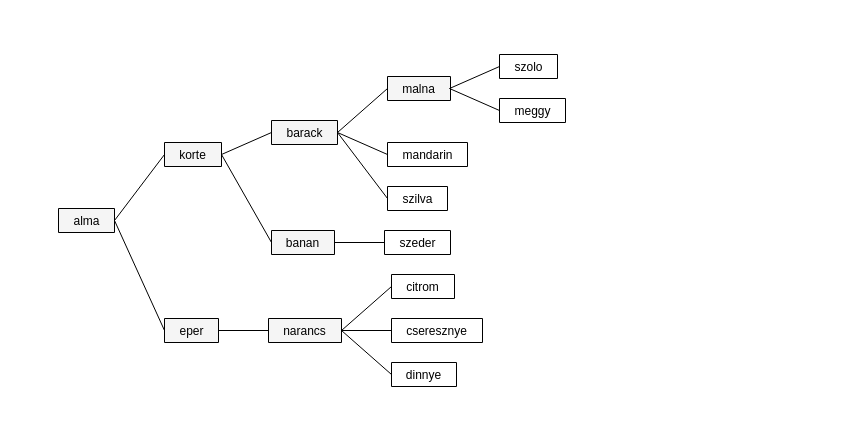
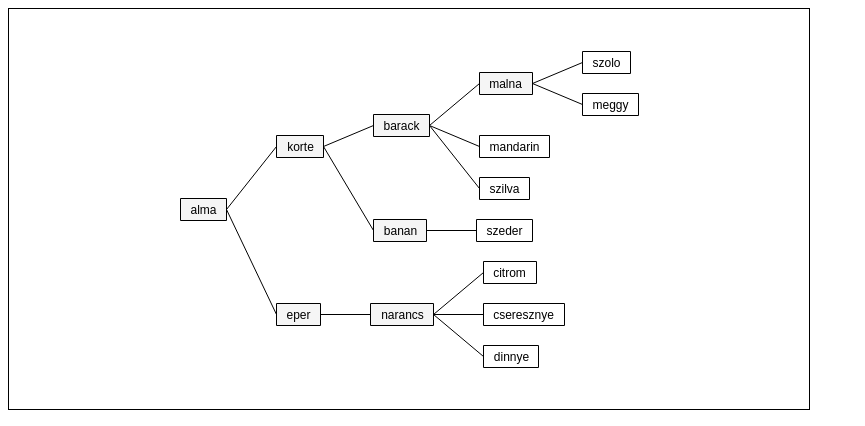
Before and after one commit to kovacsv/TreeViewer, a plain HTML site: page sandbox/canvasexample.html in a window 1280 px wide. Shown: the whole page, without its empty margins (0-865 px from the left). Drawn offline with Linux system fonts and the light colour scheme.

Commit message:
Automatic layout calculation.

```diff
--- a/sandbox/canvasexample.html
+++ b/sandbox/canvasexample.html
@@ -85,8 +85,8 @@
 			var drawer = new TV.CanvasDrawer (canvas, style);
 			var tree = new TV.TreeViewer (drawer);
 			tree.LoadData (json);
-			tree.SetNodesAutomaticSize ();
-			tree.Update ();
+			tree.SetNodesToAutomaticSize ();
+			tree.UpdateAligned ();
 		}
 
 	    window.onload = function ()
@@ -98,7 +98,7 @@
 </head>
 
 <body>
-	<canvas id="example" width="800" height="400">
+	<canvas id="example" width="800" height="400" style="border:1px solid #000000;">
 	</canvas>
 </body>
 
--- a/src/canvasdrawer.js
+++ b/src/canvasdrawer.js
@@ -17,14 +17,20 @@ TV.CanvasDrawer.prototype.RegisterEvents = function (events)
 	this.canvas.addEventListener ('mousewheel', this.OnMouseWheel.bind (this), false);
 };
 
-TV.CanvasDrawer.prototype.SetAutomaticNodeSize = function (node)
+TV.CanvasDrawer.prototype.GetDrawingSize = function (node)
+{
+	var result = new TV.Point (this.canvas.width, this.canvas.height);
+	return result;
+};
+
+TV.CanvasDrawer.prototype.GetNodeSize = function (node)
 {
 	var fontSize = this.style.GetFontSize (1.0);
 	var fontFamily = this.style.GetFontFamily ();
 	this.context.font = fontSize + 'px ' + fontFamily;
 	var textSize = this.context.measureText (node.GetText ());
-	node.size.x = textSize.width + 30;
-	node.size.y = fontSize * 2;
+	var result = new TV.Point (textSize.width, fontSize);
+	return result;
 };
 
 TV.CanvasDrawer.prototype.DrawStart = function ()
--- a/src/svgdrawer.js
+++ b/src/svgdrawer.js
@@ -17,7 +17,14 @@ TV.SVGDrawer.prototype.RegisterEvents = function (events)
 	this.svg.addEventListener ('mousewheel', this.OnMouseWheel.bind (this), false);
 };
 
-TV.SVGDrawer.prototype.SetAutomaticNodeSize = function (node)
+TV.SVGDrawer.prototype.GetDrawingSize = function (node)
+{
+	var boundingBox = this.svg.getBoundingClientRect ();
+	var result = new TV.Point (boundingBox.width, boundingBox.height);
+	return result;
+};
+
+TV.SVGDrawer.prototype.GetNodeSize = function (node)
 {
 	var fontSize = this.style.GetFontSize (1.0);
 	var fontFamily = this.style.GetFontFamily ();
@@ -30,9 +37,9 @@ TV.SVGDrawer.prototype.SetAutomaticNodeSize = function (node)
 	this.svg.appendChild (measureText);
 	measureText.textContent = node.GetText ();
 	var textSize = measureText.getBBox ();
-	node.size.x = textSize.width + 30;
-	node.size.y = fontSize * 2;
+	var result = new TV.Point (textSize.width, fontSize);
 	this.svg.removeChild (measureText);
+	return result;
 };
 
 TV.SVGDrawer.prototype.DrawStart = function ()
--- a/src/treelayout.js
+++ b/src/treelayout.js
@@ -37,6 +37,11 @@ TV.TreeLayout.prototype.LoadData = function (data)
 	this.EnumerateNodes (function (node) {
 		node.size.Set (width, height);
 	});
+};
+
+TV.TreeLayout.prototype.GetRootNode = function ()
+{
+	return this.rootNode;
 };
 
 TV.TreeLayout.prototype.CalculateLayout = function ()
@@ -92,6 +97,22 @@ TV.TreeLayout.prototype.CalculateLayout = function ()
 	});
 };
 
+TV.TreeLayout.prototype.GetLayoutSize = function ()
+{
+	var min = new TV.Point (0, 0);
+	var max = new TV.Point (0, 0);
+	this.EnumerateVisibleNodes (function (node) {
+		min.x = Math.min (node.position.x, min.x);
+		min.y = Math.min (node.position.y, min.y);
+		max.x = Math.max (node.position.x + node.size.x, max.x);
+		max.y = Math.max (node.position.y + node.size.y, max.y);
+	});
+	var xDiff = Math.abs (max.x - min.x);
+	var yDiff = Math.abs (max.y - min.y);
+	var result = new TV.Point (xDiff, yDiff);
+	return result;
+};
+
 TV.TreeLayout.prototype.EnumerateNodes = function (onFound)
 {
 	function EnumerateNode (node, onFound)
--- a/src/treenode.js
+++ b/src/treenode.js
@@ -69,33 +69,6 @@ TV.TreeNode.prototype.Collapse = function ()
 	this.expanded = false;
 };
 
-TV.TreeNode.prototype.EnumerateChildren = function (onFound)
-{
-	var i, child;
-	for (i = 0; i < this.children.length; i++) {
-		child = this.children[i];
-		onFound (child);
-	}
-};
-
-TV.TreeNode.prototype.EnumerateChildrenRecursive = function (onFound)
-{
-	var i, child;
-	for (i = 0; i < this.children.length; i++) {
-		child = this.children[i];
-		onFound (child);
-		child.EnumerateChildrenRecursive (onFound);
-	}
-};
-
-TV.TreeNode.prototype.EnumerateVisibleChildren = function (onFound)
-{
-	if (!this.expanded) {
-		return;
-	}
-	this.EnumerateChildren (onFound);
-};
-
 TV.TreeNode.prototype.GetRightAnchor = function ()
 {
 	var x = this.position.x + this.size.x;
@@ -109,3 +82,30 @@ TV.TreeNode.prototype.GetLeftAnchor = function (position)
 	var y = this.position.y + this.size.y / 2;
 	return new TV.Point (x, y);
 };
+
+TV.TreeNode.prototype.EnumerateChildren = function (onFound)
+{
+	var i, child;
+	for (i = 0; i < this.children.length; i++) {
+		child = this.children[i];
+		onFound (child);
+	}
+};
+
+TV.TreeNode.prototype.EnumerateVisibleChildren = function (onFound)
+{
+	if (!this.expanded) {
+		return;
+	}
+	this.EnumerateChildren (onFound);
+};
+
+TV.TreeNode.prototype.EnumerateChildrenRecursive = function (onFound)
+{
+	var i, child;
+	for (i = 0; i < this.children.length; i++) {
+		child = this.children[i];
+		onFound (child);
+		child.EnumerateChildrenRecursive (onFound);
+	}
+};
--- a/src/treeviewer.js
+++ b/src/treeviewer.js
@@ -8,7 +8,7 @@ TV.TreeViewer = function (drawer)
 		onMouseWheel : this.OnMouseWheel.bind (this)
 	});
 
-	this.offset = new TV.Point (50, 200);
+	this.offset = new TV.Point (0, 0);
 	this.scale = 1.0;
 	this.layout = new TV.TreeLayout ();
 	this.mouse = null;
@@ -27,18 +27,59 @@ TV.TreeViewer.prototype.SetNodesSize = function (width, height)
 	});
 };
 
-TV.TreeViewer.prototype.SetNodesAutomaticSize = function ()
+TV.TreeViewer.prototype.SetNodesToAutomaticSize = function ()
 {
 	var drawer = this.drawer;
 	this.layout.EnumerateNodes (function (node) {
-		drawer.SetAutomaticNodeSize (node);
+		var size = drawer.GetNodeSize (node);
+		node.size.Set (size.x + 20, size.y + 10);
 	});
+};
+
+TV.TreeViewer.prototype.SetNodesToMaxSize = function ()
+{
+	var maxX = 0;
+	var maxY = 0;
+	var drawer = this.drawer;
+	this.layout.EnumerateNodes (function (node) {
+		var size = drawer.GetNodeSize (node);
+		maxX = Math.max (size.x, maxX);
+		maxY = Math.max (size.y, maxY);
+	});
+	this.layout.EnumerateNodes (function (node) {
+		node.size.Set (maxX + 20, maxY + 10);
+	});
+};
+
+TV.TreeViewer.prototype.UpdateAligned = function ()
+{
+	this.layout.CalculateLayout ();
+	this.AutoAlign ();
+	this.Draw ();
 };
 
 TV.TreeViewer.prototype.Update = function ()
 {
 	this.layout.CalculateLayout ();
 	this.Draw ();
+};
+
+TV.TreeViewer.prototype.AutoAlign = function ()
+{
+	var rootNode = this.layout.GetRootNode ();
+	if (rootNode === null) {
+		return;
+	}
+
+	var layoutSize = this.layout.GetLayoutSize ();
+	var drawingSize = this.drawer.GetDrawingSize ();
+	if (layoutSize.x < drawingSize.x && layoutSize.y < drawingSize.y) {
+		this.offset.x = (drawingSize.x - layoutSize.x) / 2.0;
+		this.offset.y = (drawingSize.y - rootNode.size.y) / 2.0;
+	} else {
+		this.offset.x = 20;
+		this.offset.y = (drawingSize.y - rootNode.size.y) / 2.0;
+	}
 };
 
 TV.TreeViewer.prototype.Draw = function ()
```
Also changed, not shown: sandbox/svgexample.html (+3 -3 lines).
